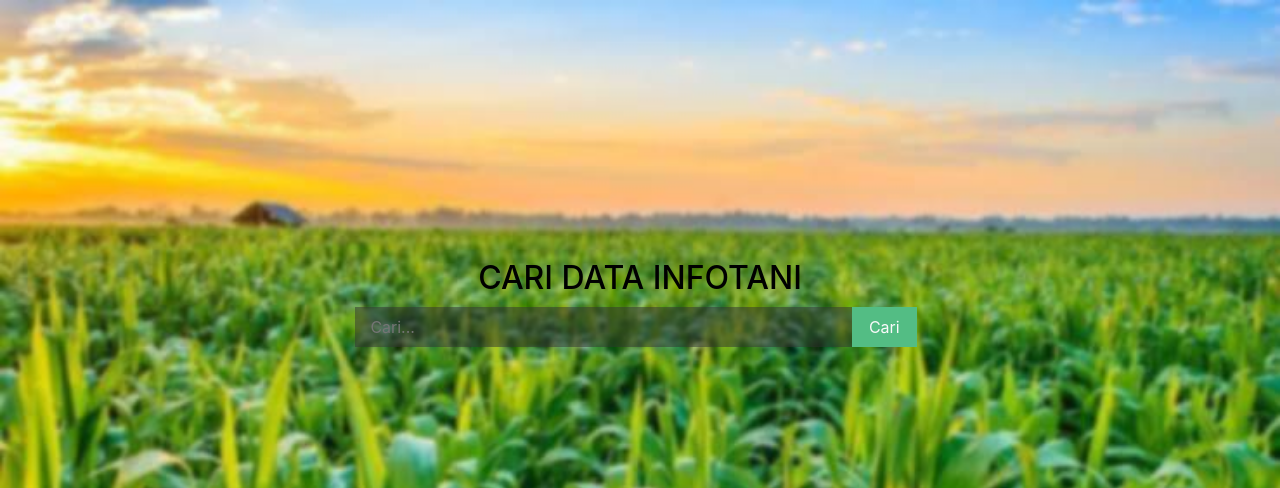
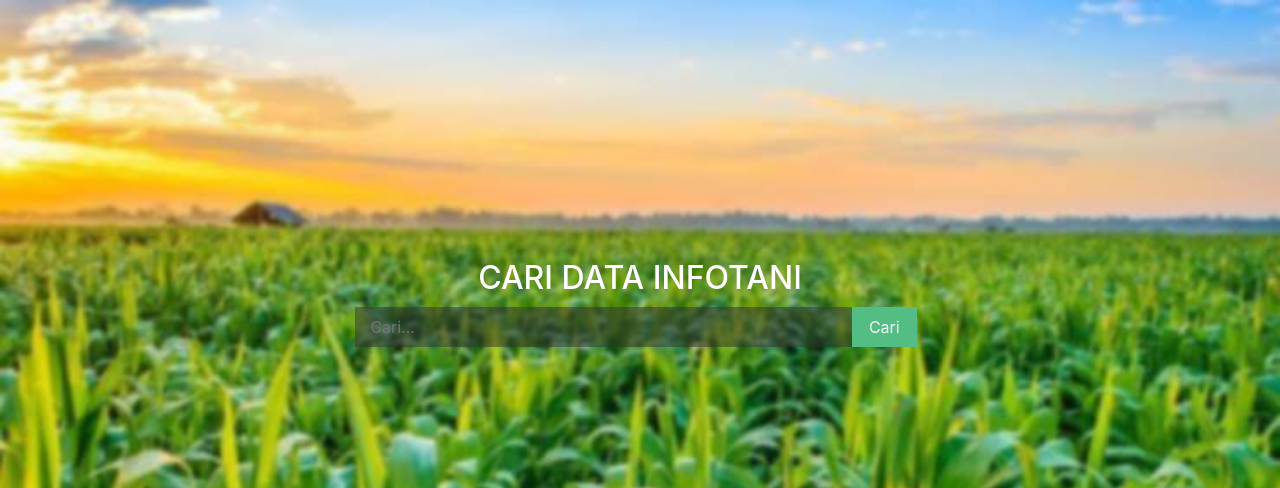
Before and after one commit to afiffarishudaifi/infotaninew, a PHP site: page /Pages/frontend/cari.php in a window 1280 px wide. Shown: the top 488 px of the page. Run offline with PHP 8.4, Linux system fonts and the light colour scheme; some libraries are stand-ins or nearby versions.

Commit message:
Update cari.php

```diff
--- a/Pages/frontend/cari.php
+++ b/Pages/frontend/cari.php
@@ -35,7 +35,7 @@
     <div class="container">
       <form class="form-signin" action="proses_login.php" method="post">
         <br>
-        <h2 class="form-signin-heading" align="center" style="color: black;">CARI DATA INFOTANI</h2>
+        <h2 class="form-signin-heading" align="center" style="color:white;">CARI DATA INFOTANI</h2>
 
   <input class="search"  type="text" placeholder="Cari..." required>
   <input class="button"  type="button" value="Cari">
```
